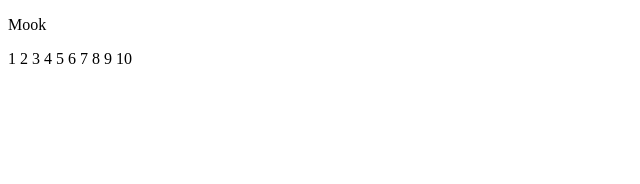
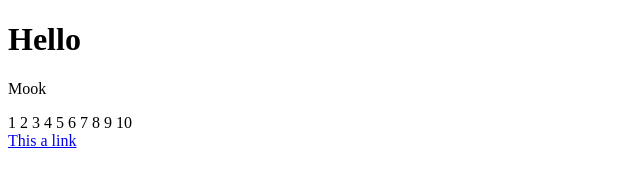
Before and after one commit to thipaporn/cpe207-web1, a plain HTML site: page index.html in a window 1280 px wide. Shown: the whole page, without its empty margins (0-640 px from the left). Drawn offline with Linux system fonts and the light colour scheme.

Commit message:
second commit

```diff
--- a/index.html
+++ b/index.html
@@ -6,10 +6,11 @@
     <meta http-equiv="X-UA-Compatible" content="ie=edge">
     <title>Document</title>
 </head>
-<body>
+    <h1>Hello</h1>
     <p>Mook</p>
 
     <div id = "output"></div>
     <script src="main.js"></script>
+    <a href ="https://thipaporn.github.io/cpe207-web1/">This a link</a>
 </body>
 </html>
```
